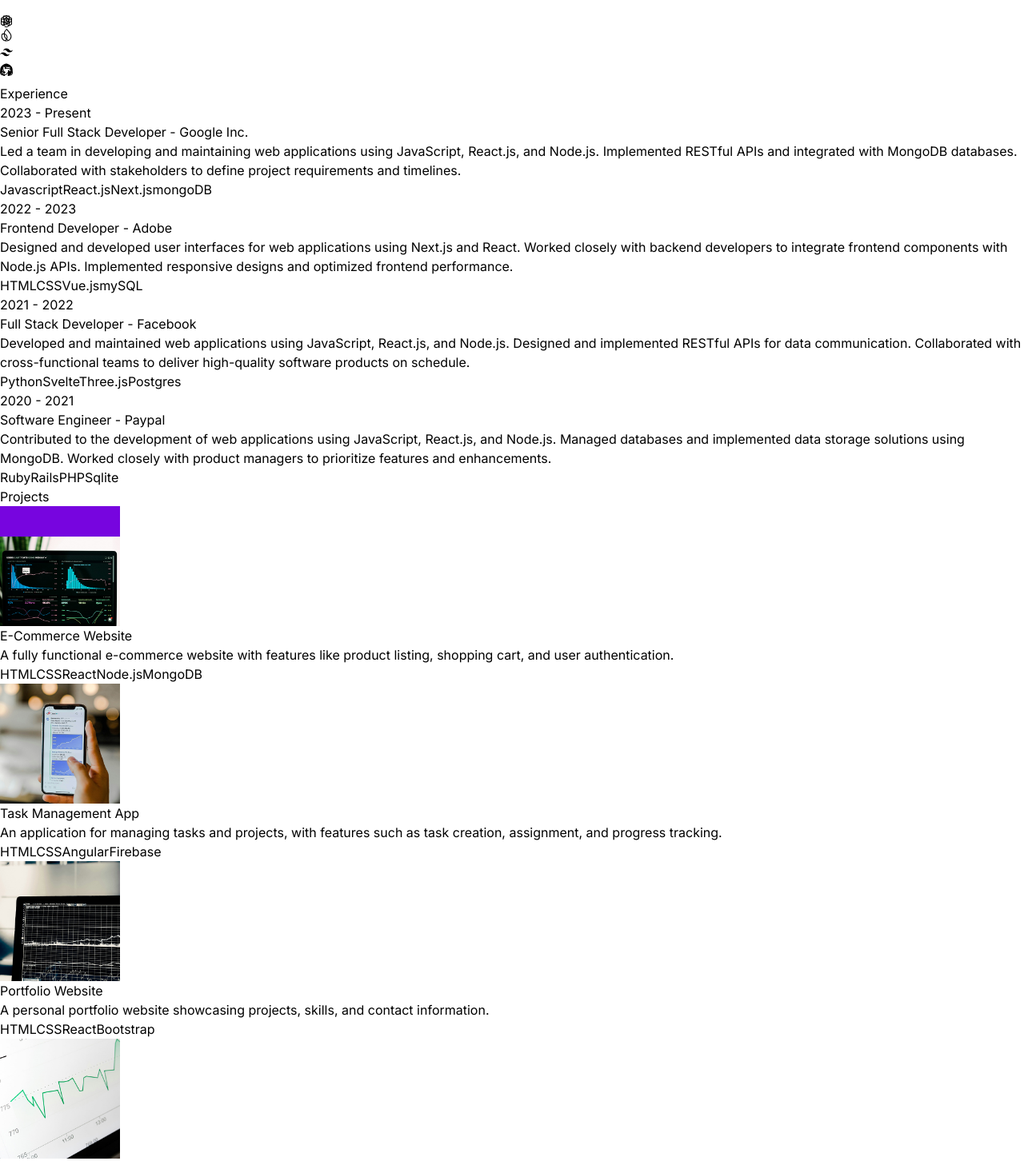
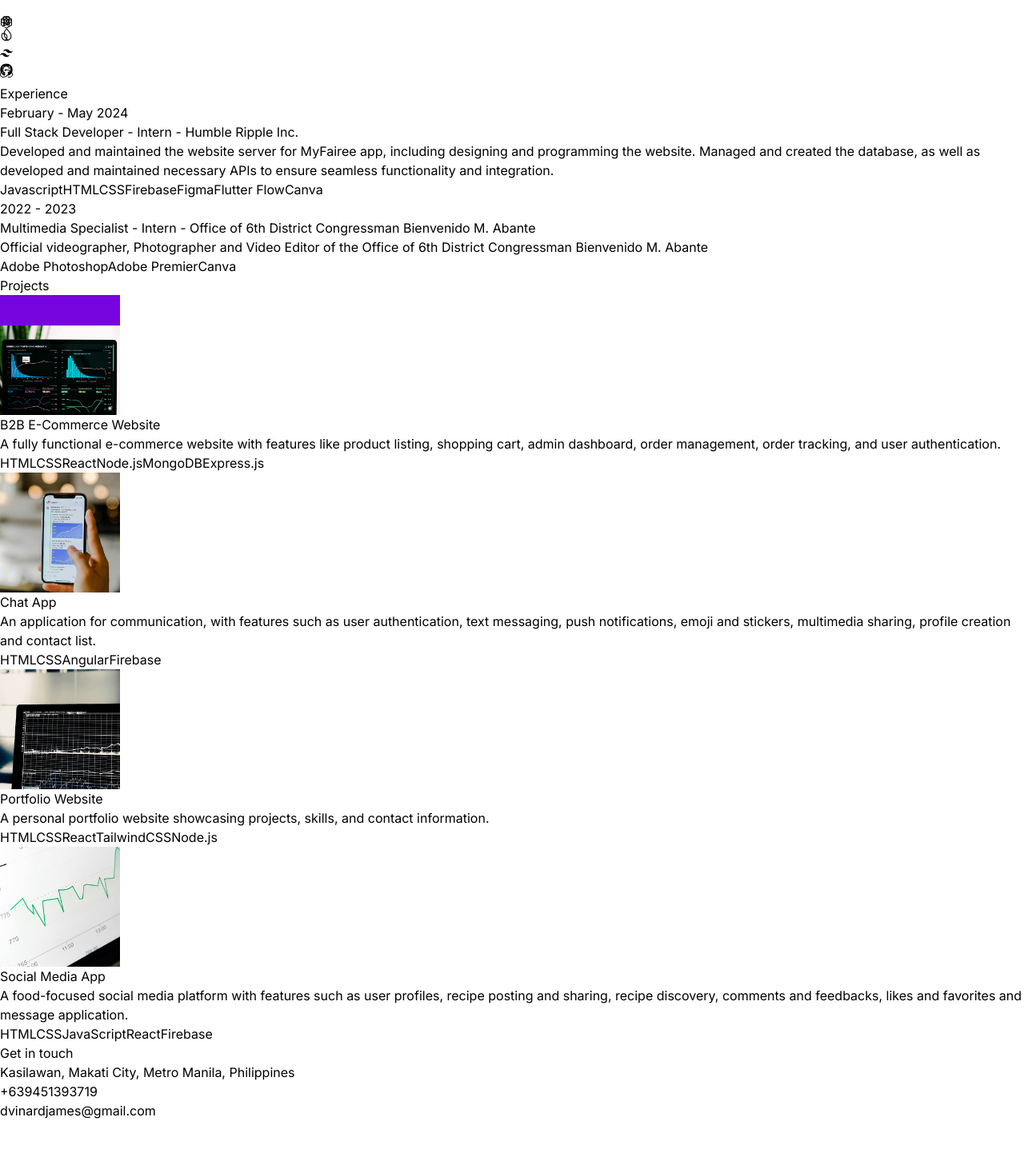
Before and after one commit to vjamespd/React-Portfolio, a React (Vite) app: page / in a window 1280 px wide. Shown: the part 1788-3240 px from the top of the page at 80% size. After the commit the page ends 3189 px from the top, so only its background shows below. Built offline with nearby package versions, Linux system fonts and the light colour scheme.

Commit message:
Updating correct infomations

```diff
--- a/src/constants/index.js
+++ b/src/constants/index.js
@@ -7,52 +7,47 @@ export const HERO_CONTENT = `I am a passionate Software Engineer with a strong f
 expertise extends to UI/UX design principles and backend frameworks, ensuring user-friendly, visually appealing applications and
 providing a smooth user experience.`;
 
-export const ABOUT_TEXT = `I am a dedicated and versatile full stack developer with a passion for creating efficient and user-friendly web applications. With 5 years of professional experience, I have worked with a variety of technologies, including React, Next.js, Node.js, MySQL, PostgreSQL, and MongoDB. My journey in web development began with a deep curiosity for how things work, and it has evolved into a career where I continuously strive to learn and adapt to new challenges. I thrive in collaborative environments and enjoy solving complex problems to deliver high-quality solutions. Outside of coding, I enjoy staying active, exploring new technologies, and contributing to open-source projects.`;
+export const ABOUT_TEXT = `I am a dedicated and versatile full stack developer with a passion for creating efficient and user-friendly web applications. I am a fresh graduate from Adamson University with a bachelor degree in Computer Science, I have worked with a variety of technologies, including React, Express.js, Node.js, MySQL, Firebase, and MongoDB. My journey in web development began with a deep curiosity for how things work, and it has evolved into a career where I continuously strive to learn and adapt to new challenges. I thrive in collaborative environments and enjoy solving complex problems to deliver high-quality solutions. Outside of coding, I enjoy staying active, exploring new technologies, and contributing to open-source projects.`;
 
 export const EXPERIENCES = [
   {
-    year: "2023 - Present",
-    role: "Senior Full Stack Developer",
-    company: "Google Inc.",
-    description: `Led a team in developing and maintaining web applications using JavaScript, React.js, and Node.js. Implemented RESTful APIs and integrated with MongoDB databases. Collaborated with stakeholders to define project requirements and timelines.`,
-    technologies: ["Javascript", "React.js", "Next.js", "mongoDB"],
+    year: "February - May 2024",
+    role: "Full Stack Developer - Intern",
+    company: "Humble Ripple Inc.",
+    description: `Developed and maintained the website server for MyFairee app, including designing and programming the website. Managed and
+created the database, as well as developed and maintained necessary APIs to ensure seamless functionality and integration.`,
+    technologies: [
+      "Javascript",
+      "HTML",
+      "CSS",
+      "Firebase",
+      "Figma",
+      "Flutter Flow",
+      "Canva"
+    ],
   },
   {
     year: "2022 - 2023",
-    role: "Frontend Developer",
-    company: "Adobe",
-    description: `Designed and developed user interfaces for web applications using Next.js and React. Worked closely with backend developers to integrate frontend components with Node.js APIs. Implemented responsive designs and optimized frontend performance.`,
-    technologies: ["HTML", "CSS", "Vue.js", "mySQL"],
-  },
-  {
-    year: "2021 - 2022",
-    role: "Full Stack Developer",
-    company: "Facebook",
-    description: `Developed and maintained web applications using JavaScript, React.js, and Node.js. Designed and implemented RESTful APIs for data communication. Collaborated with cross-functional teams to deliver high-quality software products on schedule.`,
-    technologies: ["Python", "Svelte", "Three.js", "Postgres"],
-  },
-  {
-    year: "2020 - 2021",
-    role: "Software Engineer",
-    company: "Paypal",
-    description: `Contributed to the development of web applications using JavaScript, React.js, and Node.js. Managed databases and implemented data storage solutions using MongoDB. Worked closely with product managers to prioritize features and enhancements.`,
-    technologies: ["Ruby", "Rails", "PHP", "Sqlite"],
+    role: "Multimedia Specialist - Intern",
+    company: "Office of 6th District Congressman Bienvenido M. Abante",
+    description: `Official videographer, Photographer and Video Editor of the Office of 6th District Congressman Bienvenido M. Abante`,
+    technologies: ["Adobe Photoshop", "Adobe Premier", "Canva"],
   },
 ];
 
 export const PROJECTS = [
   {
-    title: "E-Commerce Website",
+    title: "B2B E-Commerce Website",
     image: project1,
     description:
-      "A fully functional e-commerce website with features like product listing, shopping cart, and user authentication.",
-    technologies: ["HTML", "CSS", "React", "Node.js", "MongoDB"],
+      "A fully functional e-commerce website with features like product listing, shopping cart, admin dashboard, order management, order tracking, and user authentication.",
+    technologies: ["HTML", "CSS", "React", "Node.js", "MongoDB", "Express.js"],
   },
   {
-    title: "Task Management App",
+    title: "Chat App",
     image: project2,
     description:
-      "An application for managing tasks and projects, with features such as task creation, assignment, and progress tracking.",
+      "An application for communication, with features such as user authentication, text messaging, push notifications, emoji and stickers, multimedia sharing, profile creation and contact list.",
     technologies: ["HTML", "CSS", "Angular", "Firebase"],
   },
   {
@@ -60,19 +55,19 @@ export const PROJECTS = [
     image: project3,
     description:
       "A personal portfolio website showcasing projects, skills, and contact information.",
-    technologies: ["HTML", "CSS", "React", "Bootstrap"],
+    technologies: ["HTML", "CSS", "React", "TailwindCSS", "Node.js"],
   },
   {
-    title: "Blogging Platform",
+    title: "Social Media App",
     image: project4,
     description:
-      "A platform for creating and publishing blog posts, with features like rich text editing, commenting, and user profiles.",
-    technologies: ["HTML", "CSS", "Vue.js", "Express", "mySQL"],
+      "A food-focused social media platform with features such as user profiles, recipe posting and sharing, recipe discovery, comments and feedbacks, likes and favorites and message application.",
+    technologies: ["HTML", "CSS", "JavaScript", "React", "Firebase"],
   },
 ];
 
 export const CONTACT = {
-  address: "767 Fifth Avenue, New York, NY 10153 ",
-  phoneNo: "+12 4555 666 00 ",
-  email: "me@example.com",
+  address: "Kasilawan, Makati City, Metro Manila, Philippines ",
+  phoneNo: "+639451393719 ",
+  email: "dvinardjames@gmail.com",
 };
```
